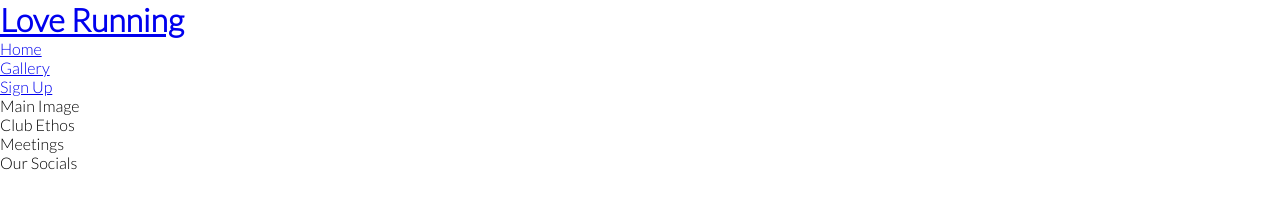
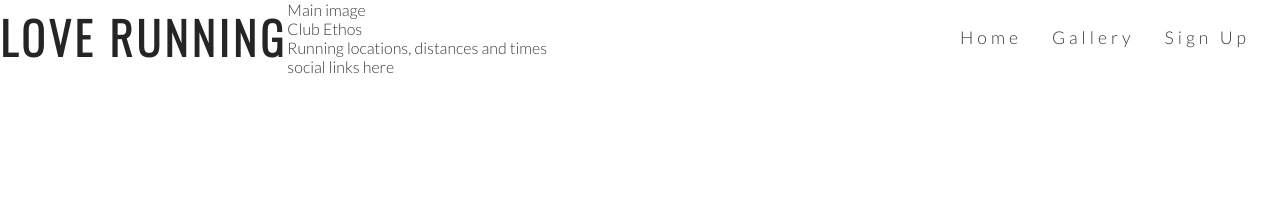
Before and after one commit to Edwinharen/loverunningproject, a plain HTML site: page index.html in a window 1280 px wide. Drawn offline with nearby package versions, Linux system fonts and the light colour scheme.

Commit message:
addition and decoration of headers

```diff
--- a/assets/css/style.css
+++ b/assets/css/style.css
@@ -2,11 +2,53 @@
 
 
 * {
-    margin:0;
-    padding:0;
-    border:none;
+    margin: 0;
+    padding: 0;
+    border: none;
 }
+
 body {
     font-family: Lato, sans-serif;
     font-weight: 300;
+    color: #3a3a3a;
 }
+
+/* headings and logo */
+
+h1, h2 {
+    font-family: Oswald, sans-serif;
+    text-transform: uppercase;
+    letter-spacing: 4px;
+    color: #252525;
+}
+
+#logo {
+    float: left;
+    font-size: 280%;
+}
+
+/* navigation links */
+
+#menu{
+    font-size: 110%;
+    letter-spacing: 4px;
+}
+
+#menu li {
+    float: right;
+    margin-right: 30px;
+    list-style-type: none;
+}
+
+#menu, #logo {
+    line-height: 75px;
+}
+
+#menu a {
+    text-decoration: none;
+    color:inherit;
+}
+
+#menu a:hover {
+    border-bottom: 1px solid #6e83e0;
+}
--- a/index.html
+++ b/index.html
@@ -3,50 +3,45 @@
 
 <head>
     <meta charset="UTF-8">
-    <meta http-equiv="X-UA-Compatible" content="IE=edge">
     <meta name="viewport" content="width=device-width, initial-scale=1.0">
-    <meta name="description" content="love running club for runners in Dublin">
-    <meta name="keywords" content="running, Dublin, clubs, excercise">
+    <meta name="description" content="Love Running club for runners in Dublin, Ireland">
+    <meta name="keywords" content="love running, running club, ireland, dublin">
+
     <link rel="stylesheet" href="assets/css/style.css">
-
-
     <title>Love Running</title>
 </head>
 
 <body>
     <header>
         <a href="index.html">
-            <h1>Love Running</h1>
+            <h1 id="logo">Love Running</h1>
         </a>
-
-        <nav>
+        <nav id="menu">
             <ul>
                 <li>
-                    <a href="index.html">Home</a>
+                    <a href="#">Sign Up</a>
                 </li>
                 <li>
                     <a href="#">Gallery</a>
                 </li>
                 <li>
-                    <a href="#">Sign Up</a>
+                    <a href="index.html">Home</a>
                 </li>
             </ul>
         </nav>
-
     </header>
-
     <section>
-        Main Image
+        Main image
     </section>
     <section>
         Club Ethos
     </section>
     <section>
-        Meetings
+        Running locations, distances and times
     </section>
-
-    <footer>Our Socials</footer>
-
+    <footer>
+        social links here
+    </footer>
 </body>
 
 </html>
```
